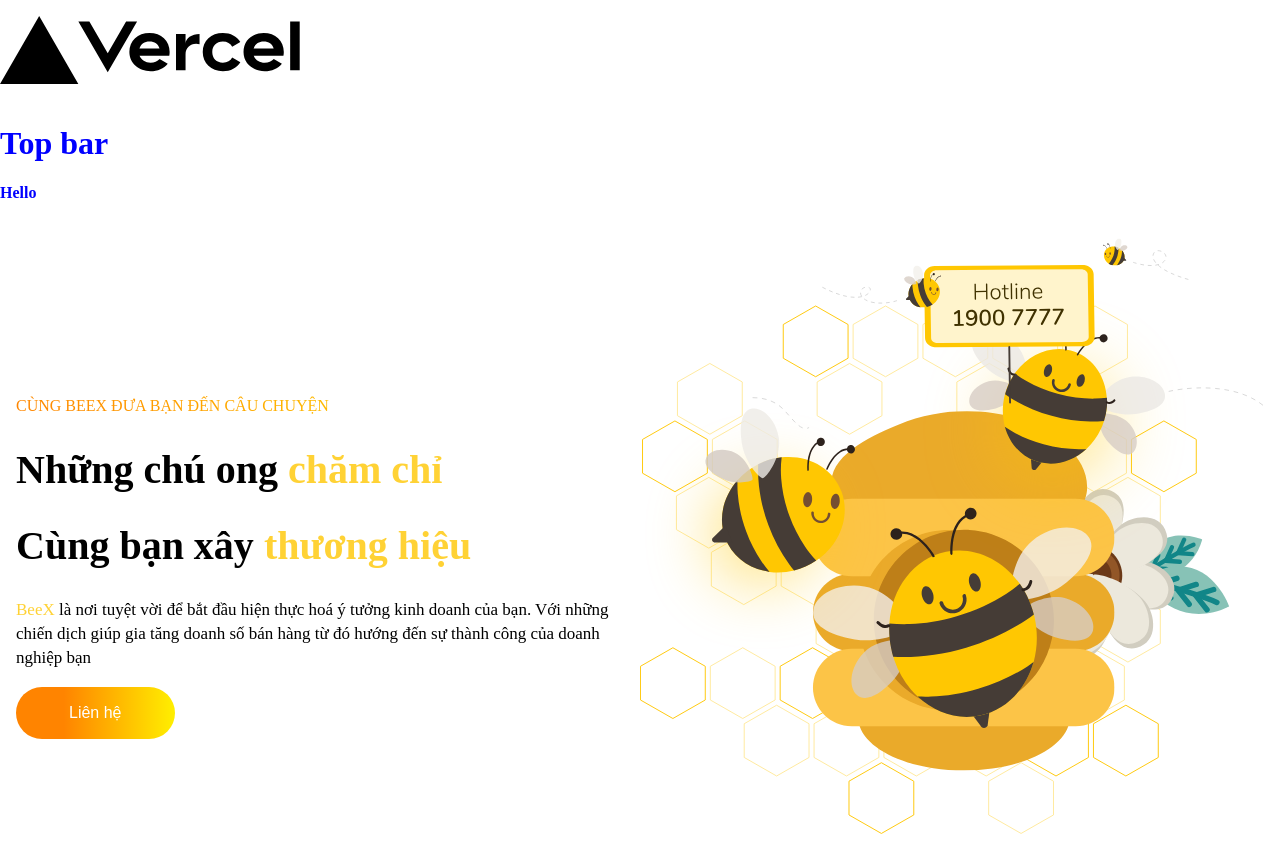
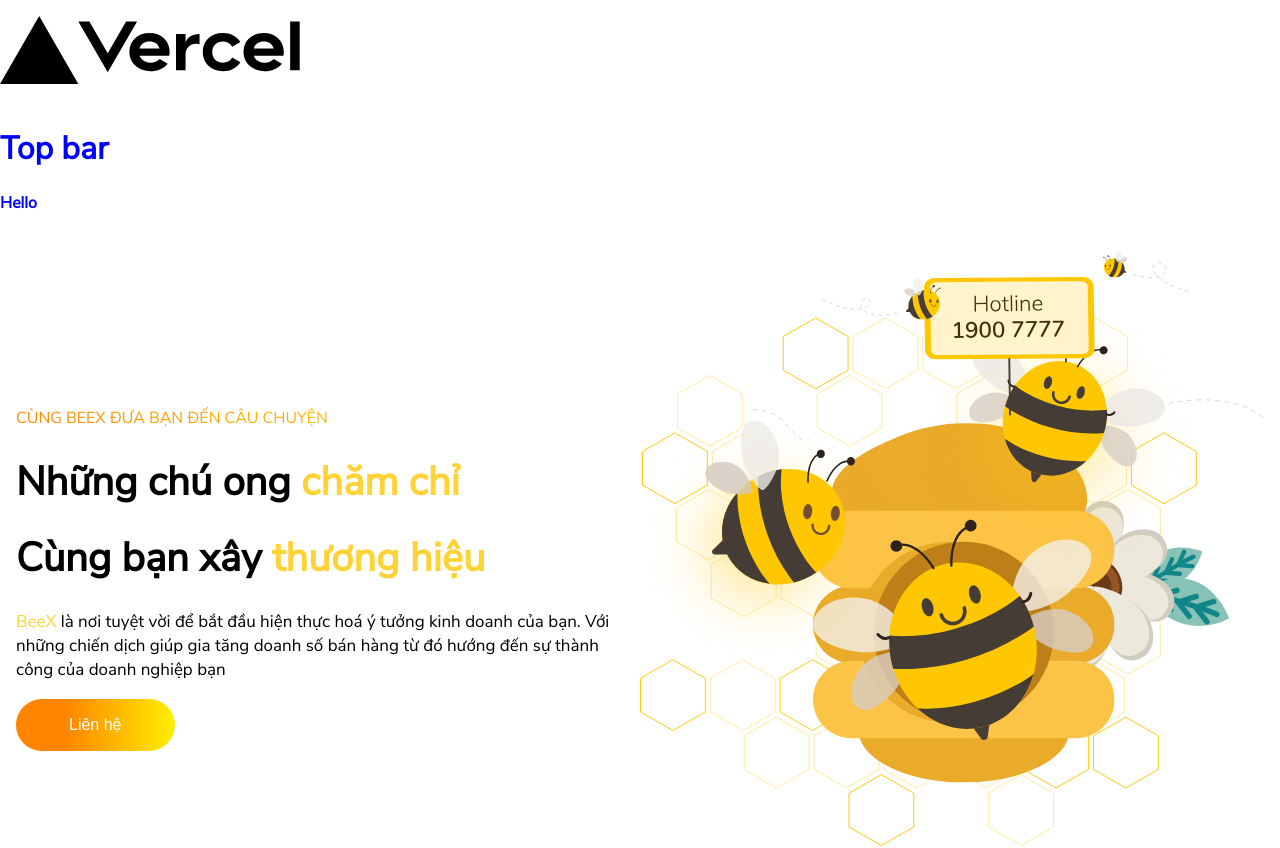
Before and after one commit to HHuy2000/beex-website, a Next.js app: page / in a window 1280 px wide. Shown: the top 848 px of the page. Built offline with nearby package versions, Linux system fonts and the light colour scheme.

Commit message:
fix define font face

```diff
--- a/styles/globals.css
+++ b/styles/globals.css
@@ -1,6 +1,6 @@
 @font-face {
   font-family: NunitoSans;
-  src: url("/public/fonts/NunitoSans-Black.ttf") format("ttf");
+  src: url("/fonts/NunitoSans-Regular.ttf");
 }
 
 html,
```
